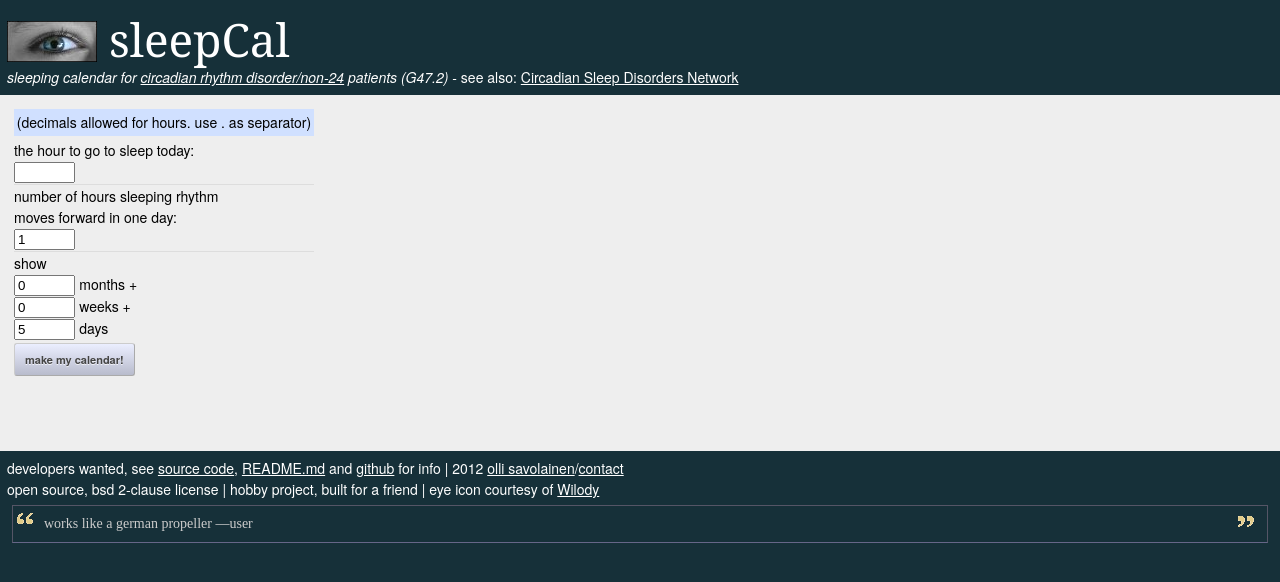
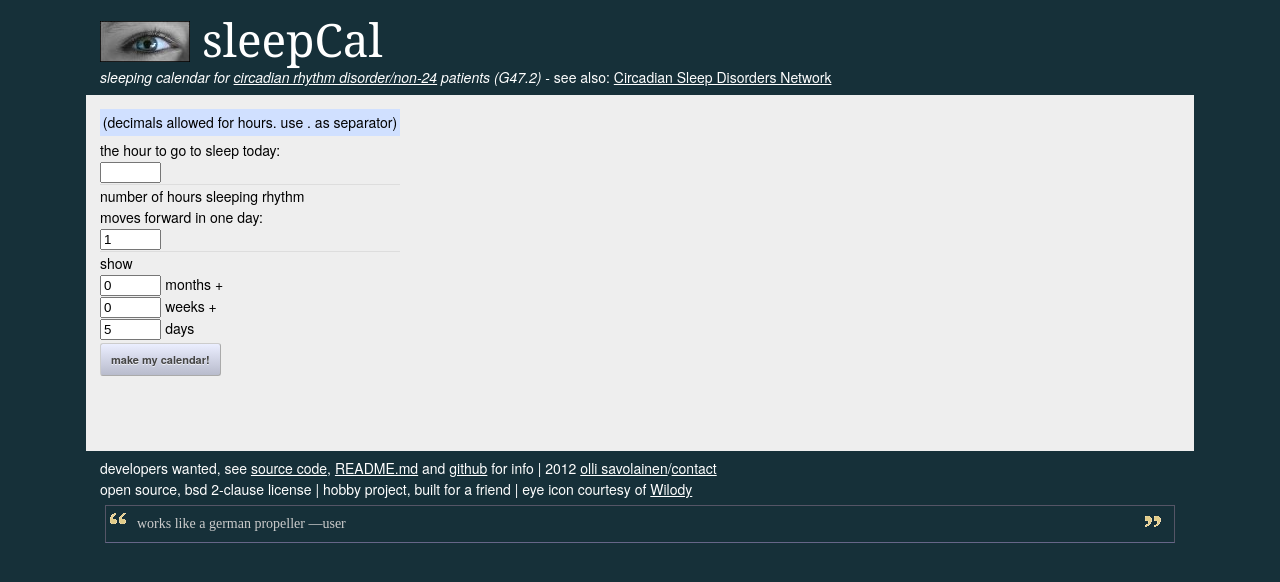
Before and after one commit to savolai/sleepCal, a PHP site: page /core_source.php?calendar_only=1 in a window 1280 px wide. Shown: the top 582 px of the page. Run offline with PHP 8.4, Linux system fonts and the light colour scheme; data that the repository does not hold is empty.

Commit message:
center things, is prettier

```diff
--- a/core_source.php
+++ b/core_source.php
@@ -10,6 +10,10 @@ body{background-color:#163039;color:white;}
 h1{color:white;line-height: 46px; position:relative;top:0.2em;}
 h1 a{text-decoration:none;}
 
+	#header, #footer, #content{
+	max-width: 1080px;
+    margin: 0 auto;
+	}
 #header a, #footer a{color:white;}
 #footer{clear:both;}
 
```
